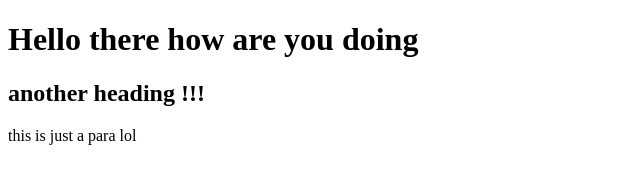
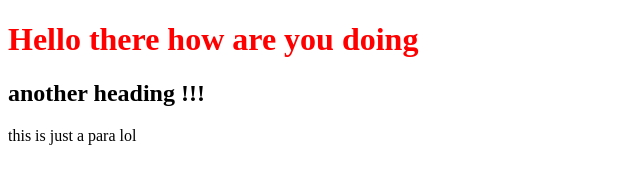
Before and after one commit to sql-inject0r/git-tutorial, a plain HTML site: page index.html in a window 1280 px wide. Shown: the whole page, without its empty margins (0-640 px from the left). Drawn offline with Linux system fonts and the light colour scheme.

Commit message:
adding color

```diff
--- a/index.html
+++ b/index.html
@@ -4,7 +4,7 @@
 		<title>Hello world</title>
 	</head>
 	<body>
-		<h1>Hello there how are you doing</h1>
+		<h1 style="color:red;">Hello there how are you doing</h1>
 		<h2>another heading !!!</h2>
 		<p>this is just a para lol</p>
 	</body>
```
